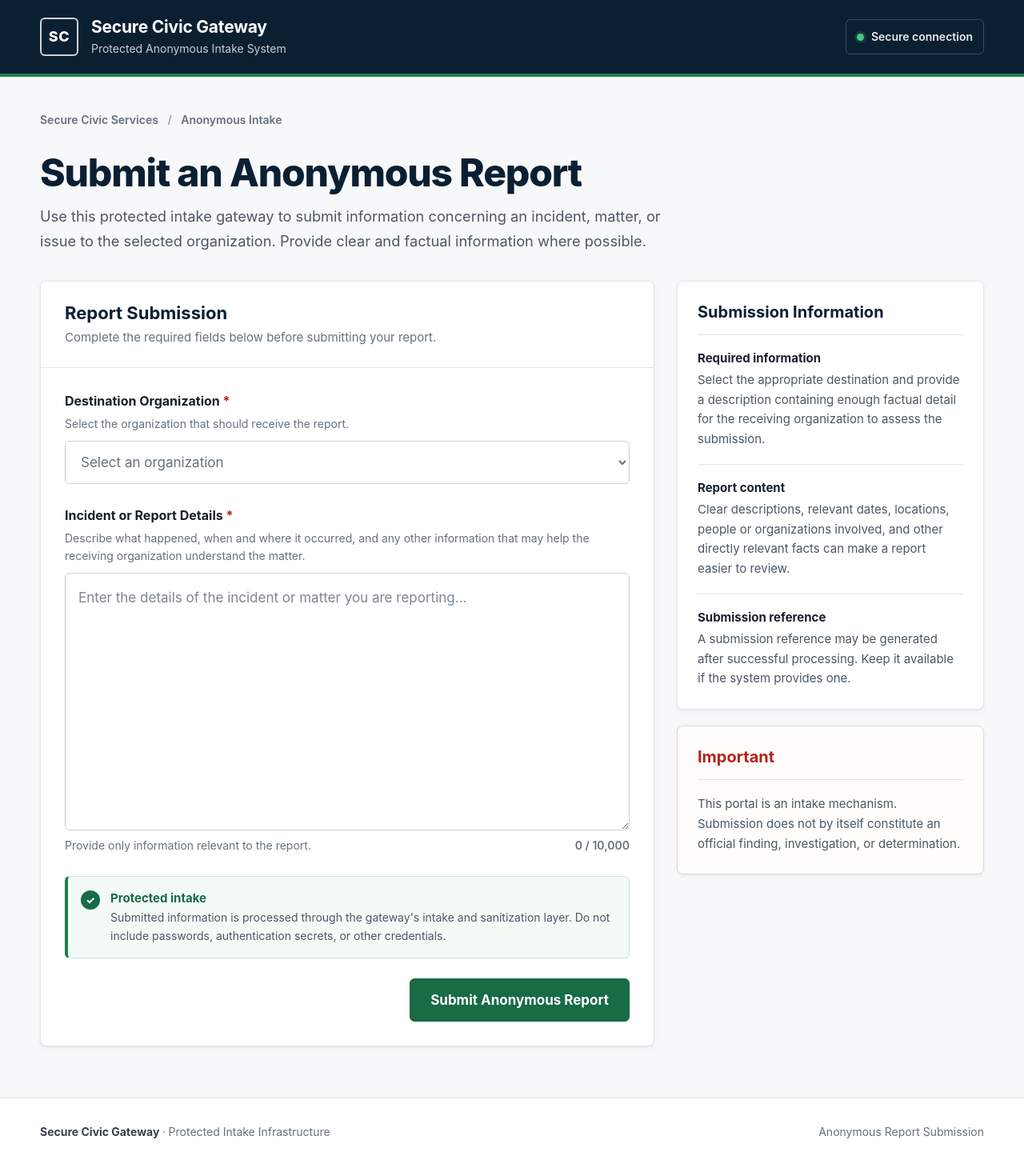
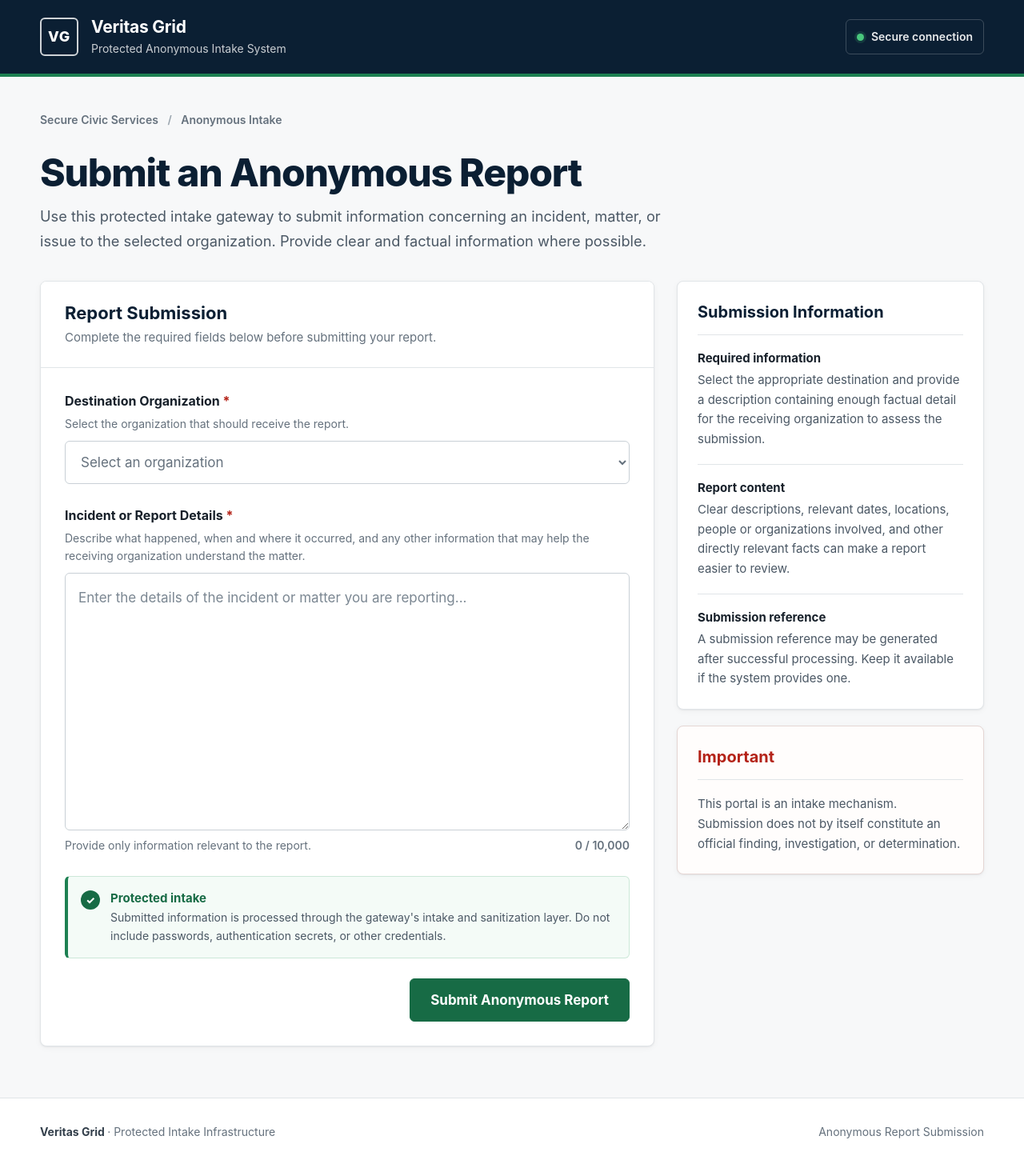
Before and after one commit to Rupt-Code-Cyber/Veritas-Grid, a Python web app: template templates/input_form.html in a window 1280 px wide. Shown: the whole page at 80% size. Run offline with Jinja, Linux system fonts and the light colour scheme; the template is opened without the code that fills it, so the values that code supplies are empty.

```diff
--- a/templates/dashboard.html
+++ b/templates/dashboard.html
@@ -965,7 +965,7 @@
 
                 <div>
                     <strong>
-                        Secure Civic Gateway
+                        Veritas Grid
                     </strong>
                     · Compliance Operations
                 </div>
--- a/templates/input_form.html
+++ b/templates/input_form.html
@@ -849,12 +849,12 @@
                     class="brand-mark"
                     aria-hidden="true"
                 >
-                    SC
+                    VG
                 </div>
 
                 <div class="brand-text">
                     <p class="brand-title">
-                        Secure Civic Gateway
+                        Veritas Grid
                     </p>
 
                     <p class="brand-subtitle">
@@ -1203,7 +1203,7 @@
 
             <div>
                 <strong>
-                    Secure Civic Gateway
+                    Veritas Grid
                 </strong>
                 · Protected Intake Infrastructure
             </div>
```
